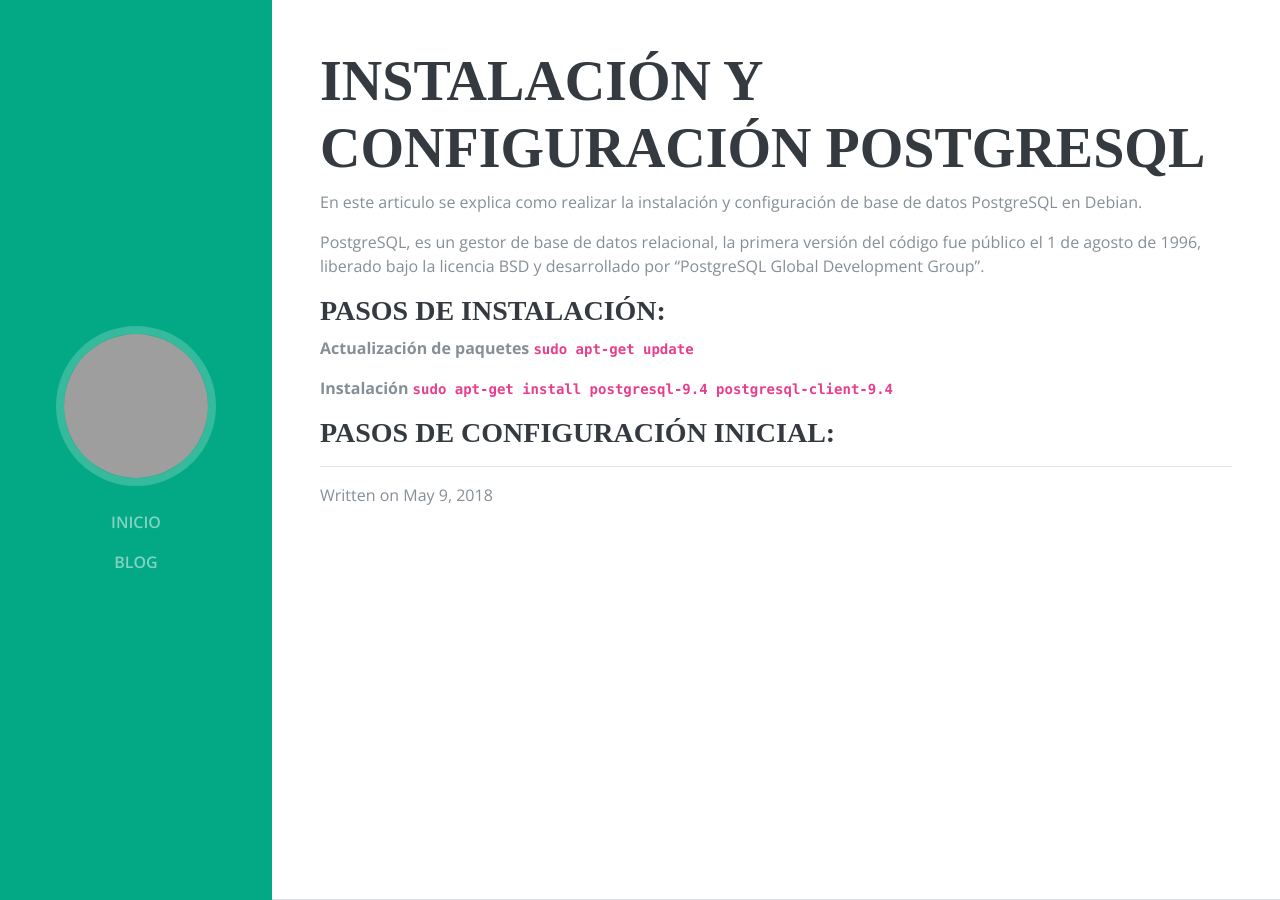
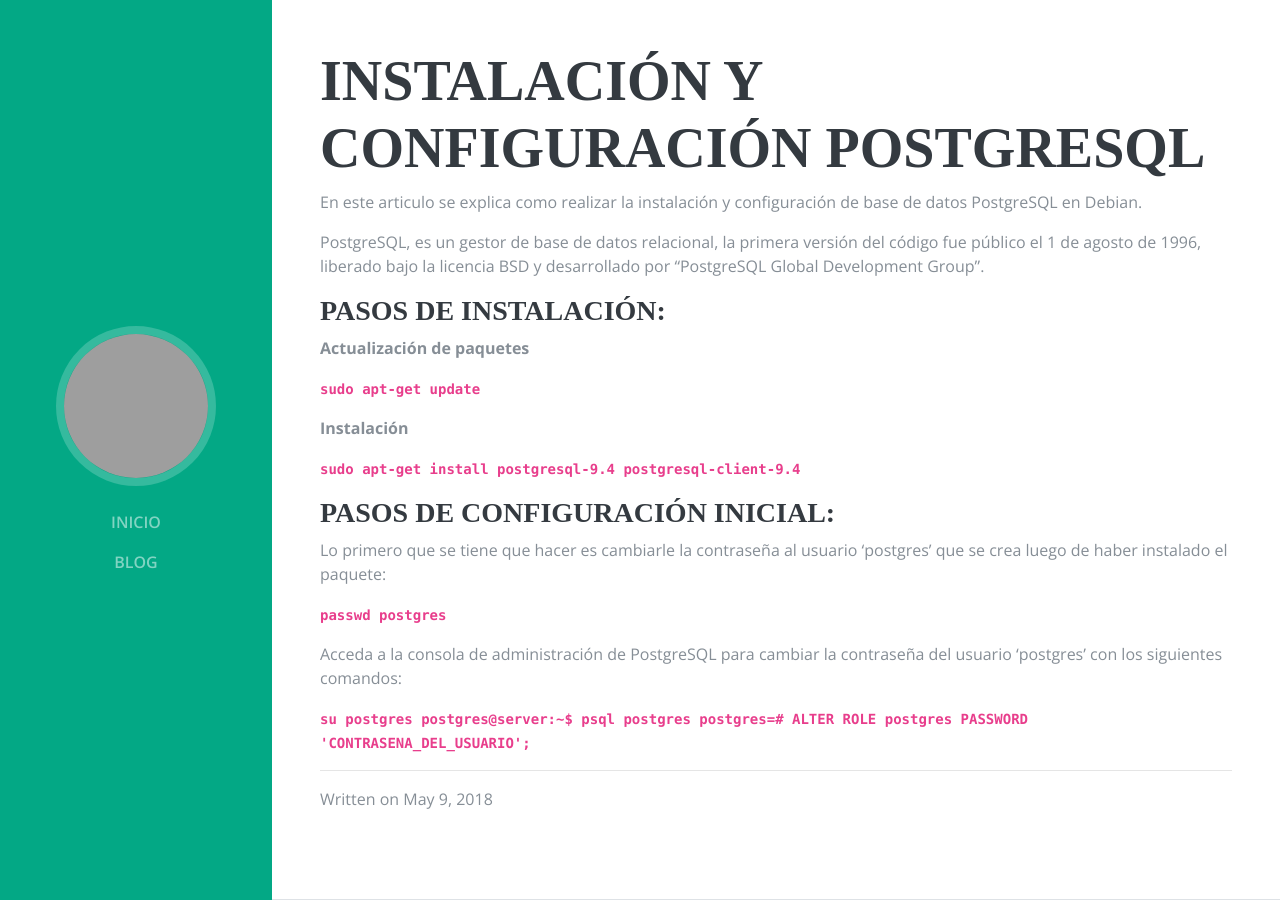
Before and after one commit to maximosojo/maximosojo.github.io, a Jekyll site: the page built from _posts/2018-05-09-instalacion-postgresql-debian-8.markdown, in a window 1280 px wide. Built offline with Jekyll 4.4.1, drawn with Linux system fonts in a browser that asks for light colours; nearby versions of some CDN libraries; some web fonts are replaced; grey boxes are pictures that could not be loaded.

Commit message:
Update 2018-05-09-instalacion-postgresql-debian-8.markdown

```diff
--- a/_posts/2018-05-09-instalacion-postgresql-debian-8.markdown
+++ b/_posts/2018-05-09-instalacion-postgresql-debian-8.markdown
@@ -11,9 +11,21 @@
 ### Pasos de instalación:
 
 **Actualización de paquetes**
+
 **`sudo apt-get update`**
 
 **Instalación**
+
 **`sudo apt-get install postgresql-9.4 postgresql-client-9.4`**
 
 ### Pasos de configuración inicial:
+
+Lo primero que se tiene que hacer es cambiarle la contraseña al usuario ‘postgres’ que se crea luego de haber instalado el paquete:
+
+**`passwd postgres`**
+
+Acceda a la consola de administración de PostgreSQL para cambiar la contraseña del usuario ‘postgres’ con los siguientes comandos:
+
+**`su postgres
+postgres@server:~$ psql postgres
+postgres=# ALTER ROLE postgres PASSWORD 'CONTRASENA_DEL_USUARIO';`**
```
